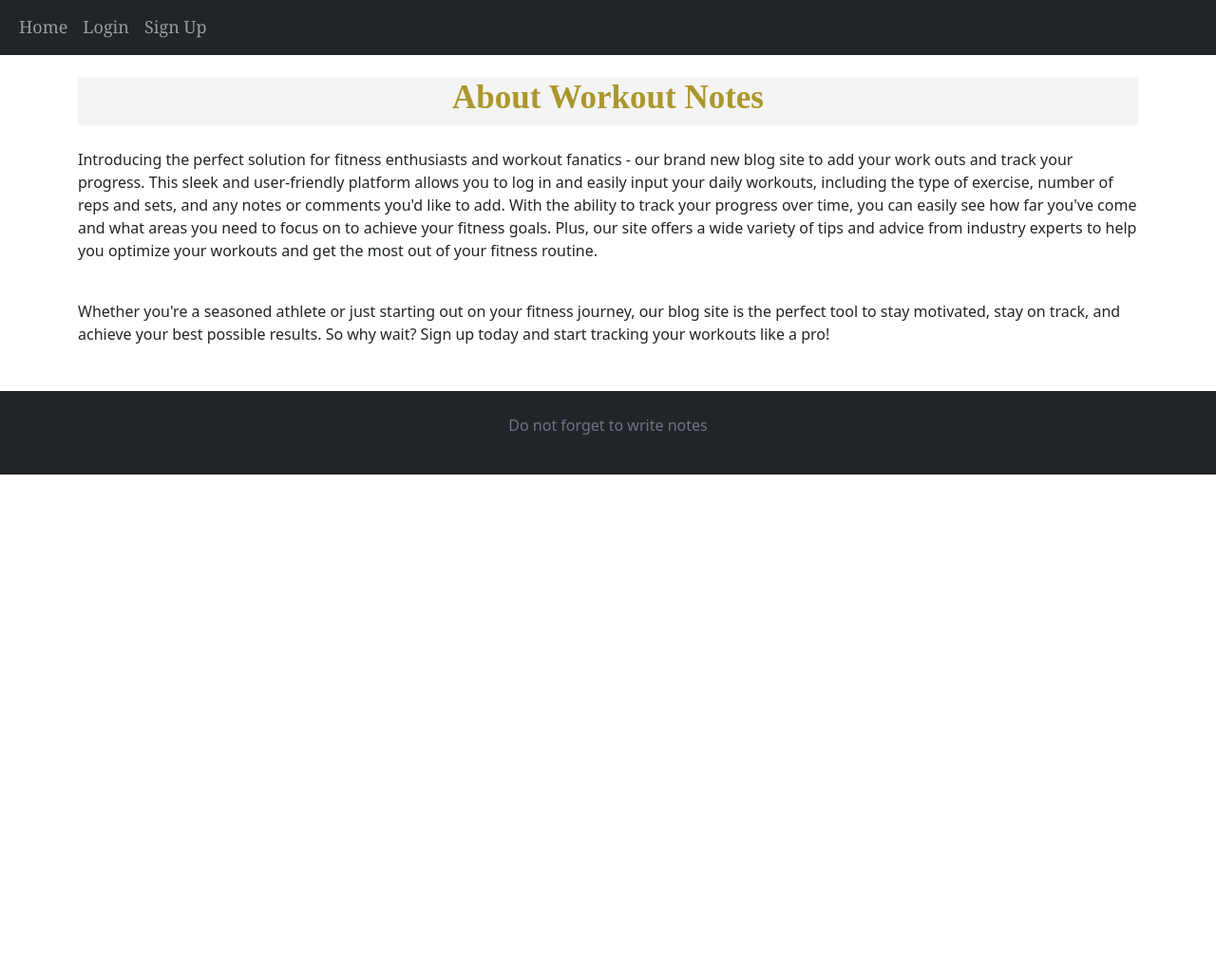
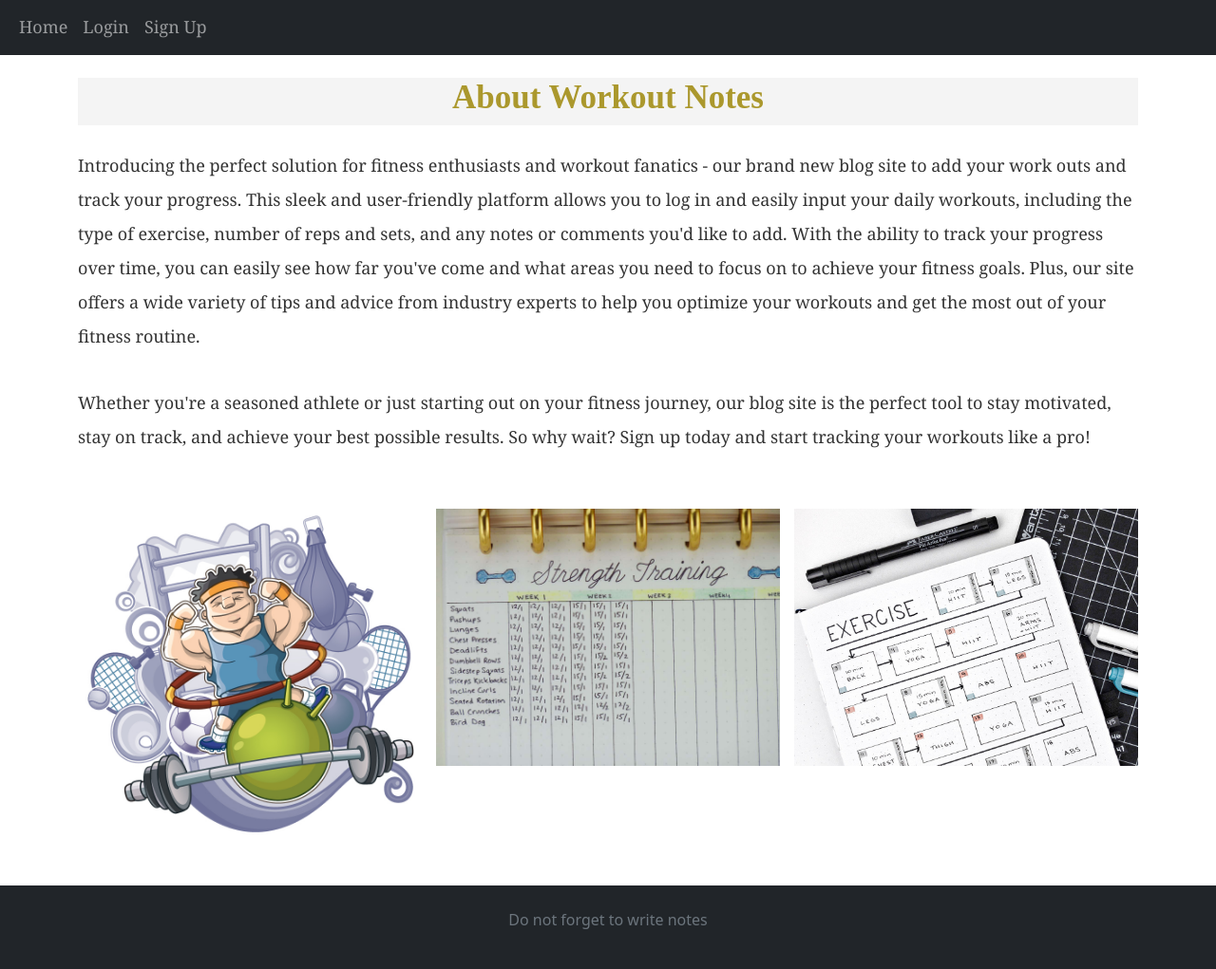
Before and after one commit to TomaDovydene/Workout_Journal.py, a Django app: page /journal/ in a window 1280 px wide. Shown: the part 241-1262 px from the top of the page at 95% size. Before the commit the page ends 741 px from the top, so only its background shows below. Run offline with Django 4.2, Linux system fonts and the light colour scheme.

Commit message:
2023-06-10 01:00 index

```diff
--- a/mysite/journal/templates/index.html
+++ b/mysite/journal/templates/index.html
@@ -4,23 +4,7 @@
 
 {% block "content" %}
 
-<style>
-    .custom-titles-container {
-        display: flex;
-        justify-content: center;
-        align-items: center;
-        min-height: calc(1vh - 1px);
-        background-color: #F4F4F4;
-    }
-
-    .custom-titles-heading {
-        text-align: center;
-        font-family: Times New Roman, serif;
-        font-size: 35px;
-        color: #AB982D;
-    }
-</style>
-
+{% load static %}
 
 <div class="custom-titles-container">
     <h2>
@@ -29,7 +13,7 @@
 </div>
 <br>
 
-<p>
+<p class="text-about">
     Introducing the perfect solution for fitness enthusiasts
     and workout fanatics - our brand new blog site to add
     your work outs and track your progress. This sleek
@@ -44,13 +28,71 @@
     your workouts and get the most out of your fitness routine.
 </p>
 <br>
-<p>
+<p class="text-about">
 Whether you're a seasoned athlete or just starting out
     on your fitness journey, our blog site is the perfect
     tool to stay motivated, stay on track, and achieve your
     best possible results. So why wait? Sign up today and
     start tracking your workouts like a pro!
 </p>
+<br>
+<br>
+<div class="image-row">
+    <div class="image-container">
+        <img src="{% static 'about/image1.jpg' %}" alt="Image 1">
+    </div>
+    <div class="image-container">
+        <img src="{% static 'about/image2.jpg' %}" alt="Image 2">
+    </div>
+    <div class="image-container">
+        <img src="{% static 'about/image3.jpg' %}" alt="Image 3">
+    </div>
+</div>
+
+<style>
+.custom-titles-container {
+        display: flex;
+        justify-content: center;
+        align-items: center;
+        min-height: calc(1vh - 1px);
+        background-color: #F4F4F4;
+    }
+
+    .custom-titles-heading {
+        text-align: center;
+        font-family: Times New Roman, serif;
+        font-size: 35px;
+        color: #AB982D;
+    }
+
+    .text-about {
+    font-size: 18px;
+  font-family: Georgia;
+  color: #333;
+  line-height: 2;
+  margin-bottom: 10px;
+  }
+
+    .image-row {
+  display: flex;
+  justify-content: space-between;
+}
+
+.image-container {
+  flex-basis: calc(33.33% - 10px);
+  margin-right: 10px;
+}
+
+.image-container:last-child {
+  margin-right: 0;
+}
+
+.image-container img {
+  width: 100%;
+  height: auto;
+}
+
+</style>
 
 
 
```
Also changed, not shown: mysite/journal/static/about/image1.jpg (added), mysite/journal/static/about/image2.jpg (added), mysite/journal/static/about/image3.jpg (added).
